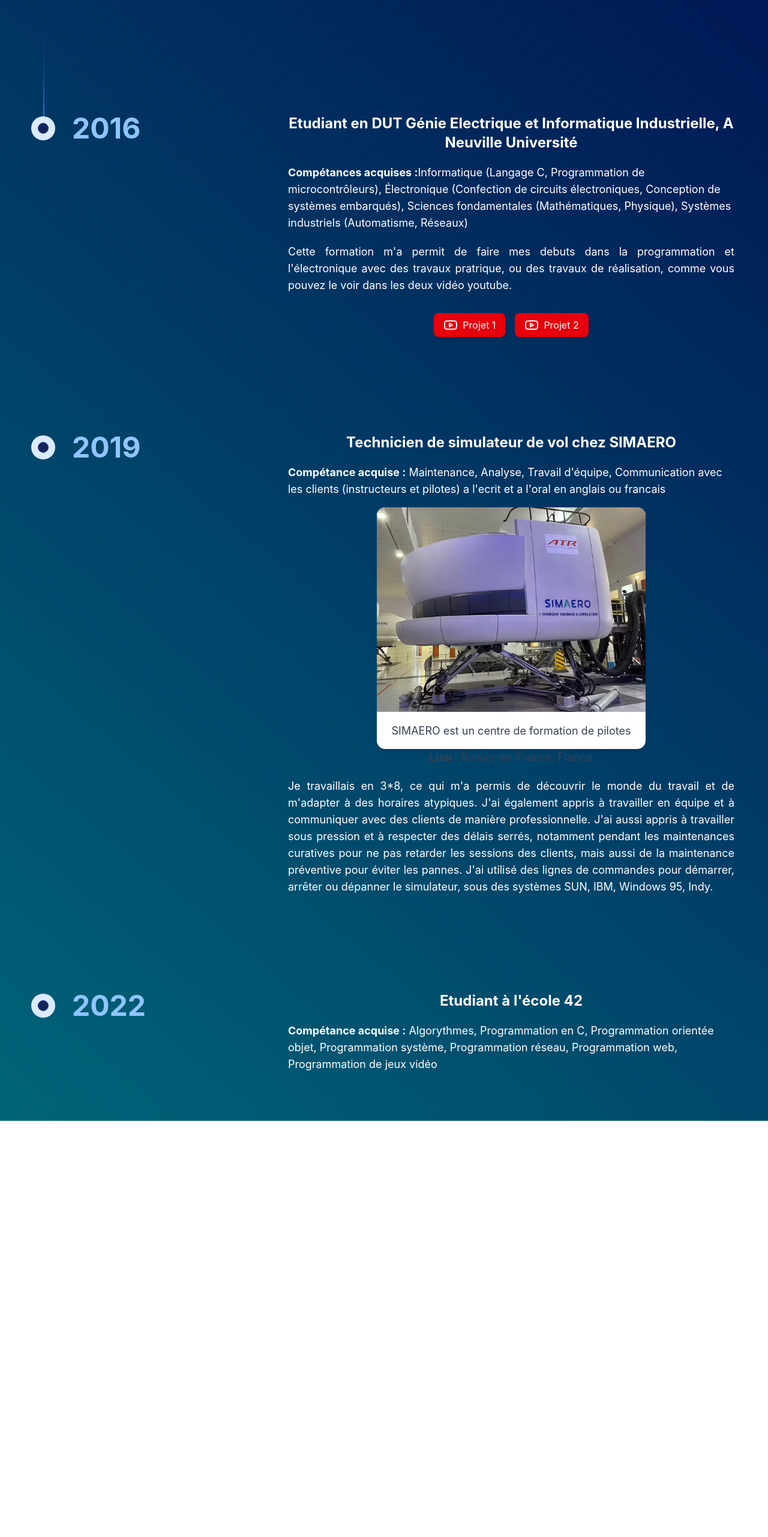
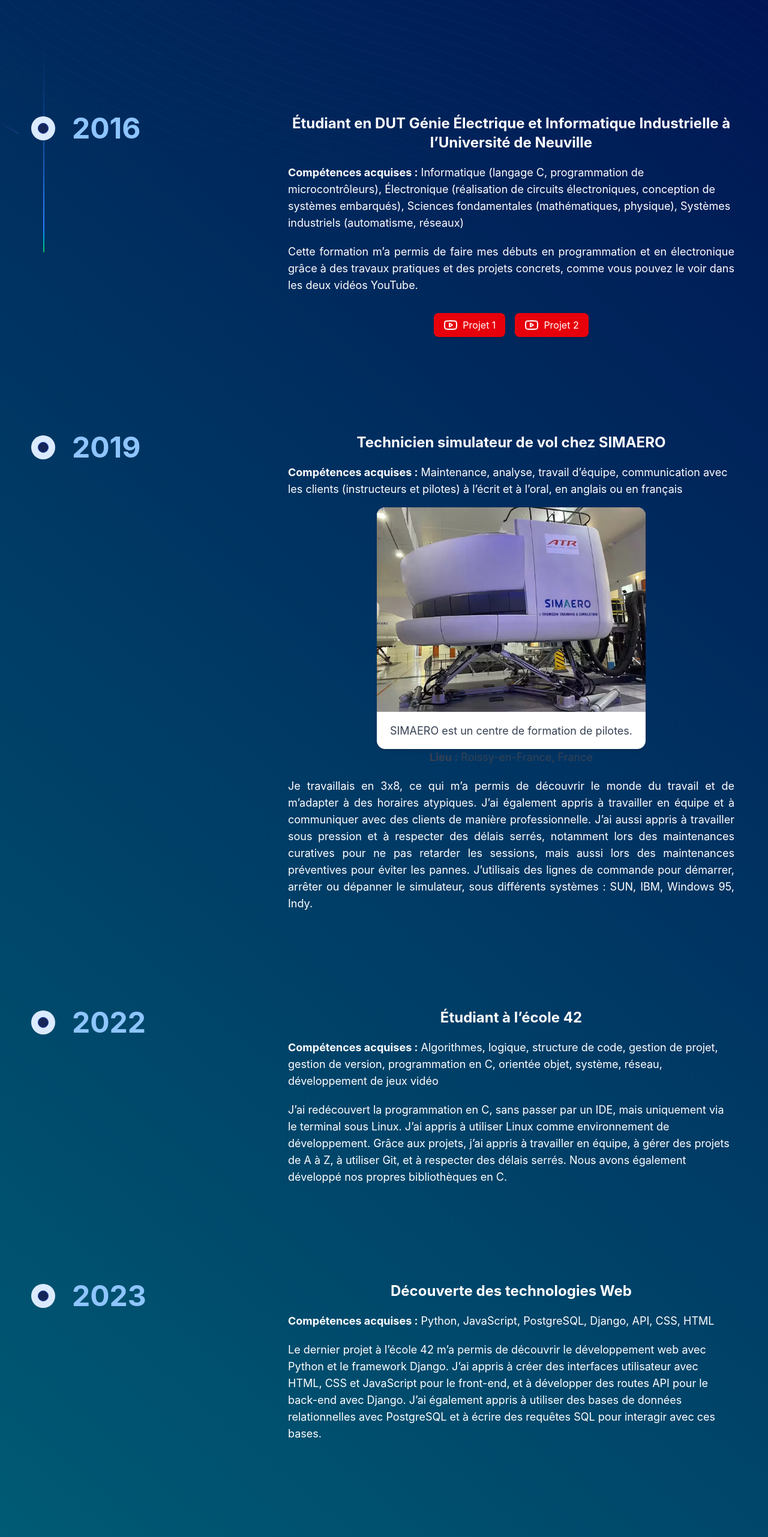
Before and after one commit to obouhlel/portfolio, a Next.js app: page /parcours in a window 1280 px wide. Shown: the part 234-2797 px from the top of the page at 60% size. Before the commit the page ends 2103 px from the top, so only its background shows below. Built offline with nearby package versions, Linux system fonts and the light colour scheme.

Commit message:
Timeline ok

```diff
--- a/src/app/parcours/page.tsx
+++ b/src/app/parcours/page.tsx
@@ -11,21 +11,20 @@
       content: (
         <div className="text-center">
           <h2 className="text-2xl font-bold">
-            Etudiant en DUT Génie Electrique et Informatique Industrielle, A
-            Neuville Université
+            Étudiant en DUT Génie Électrique et Informatique Industrielle à
+            l’Université de Neuville
           </h2>
           <h3 className="text-lg text-left pt-5">
-            <span className="font-bold">Compétances acquises :</span>
-            Informatique (Langage C, Programmation de microcontrôleurs),
-            Électronique (Confection de circuits électroniques, Conception de
-            systèmes embarqués), Sciences fondamentales (Mathématiques,
-            Physique), Systèmes industriels (Automatisme, Réseaux)
+            <span className="font-bold">Compétences acquises :</span>{" "}
+            Informatique (langage C, programmation de microcontrôleurs),
+            Électronique (réalisation de circuits électroniques, conception de
+            systèmes embarqués), Sciences fondamentales (mathématiques,
+            physique), Systèmes industriels (automatisme, réseaux)
           </h3>
           <p className="text-lg text-white text-justify pt-5">
-            Cette formation m&apos;a permit de faire mes debuts dans la
-            programmation et l&apos;électronique avec des travaux pratrique, ou
-            des travaux de réalisation, comme vous pouvez le voir dans les deux
-            vidéo youtube.
+            Cette formation m’a permis de faire mes débuts en programmation et
+            en électronique grâce à des travaux pratiques et des projets
+            concrets, comme vous pouvez le voir dans les deux vidéos YouTube.
           </p>
           <div className="flex justify-center gap-4 mt-8">
             <a
@@ -53,13 +52,13 @@
       content: (
         <div className="text-center">
           <h2 className="text-2xl font-bold">
-            Technicien de simulateur de vol chez SIMAERO
+            Technicien simulateur de vol chez SIMAERO
           </h2>
           <h3 className="text-lg text-left pt-5">
-            <span className="font-bold">Compétance acquise :</span> Maintenance,
-            Analyse, Travail d&apos;équipe, Communication avec les clients
-            (instructeurs et pilotes) a l&apos;ecrit et a l&apos;oral en anglais
-            ou francais
+            <span className="font-bold">Compétences acquises :</span>{" "}
+            Maintenance, analyse, travail d’équipe, communication avec les
+            clients (instructeurs et pilotes) à l’écrit et à l’oral, en anglais
+            ou en français
           </h3>
           <div className="mt-4 bg-white dark:bg-gray-800 rounded-xl shadow-md overflow-hidden mx-auto max-w-md">
             <Image
@@ -71,7 +70,7 @@
             />
             <div className="p-4">
               <p className="text-lg text-gray-700 dark:text-gray-300">
-                SIMAERO est un centre de formation de pilotes
+                SIMAERO est un centre de formation de pilotes.
               </p>
             </div>
           </div>
@@ -79,16 +78,16 @@
             <span className="font-bold">Lieu :</span> Roissy-en-France, France
           </p>
           <p className="text-lg text-white text-justify pt-5">
-            Je travaillais en 3*8, ce qui m&apos;a permis de découvrir le monde
-            du travail et de m&apos;adapter à des horaires atypiques. J&apos;ai
-            également appris à travailler en équipe et à communiquer avec des
-            clients de manière professionnelle. J&apos;ai aussi appris à
-            travailler sous pression et à respecter des délais serrés, notamment
-            pendant les maintenances curatives pour ne pas retarder les sessions
-            des clients, mais aussi de la maintenance préventive pour éviter les
-            pannes. J&apos;ai utilisé des lignes de commandes pour démarrer,
-            arrêter ou dépanner le simulateur, sous des systèmes SUN, IBM,
-            Windows 95, Indy.
+            Je travaillais en 3x8, ce qui m’a permis de découvrir le monde du
+            travail et de m’adapter à des horaires atypiques. J’ai également
+            appris à travailler en équipe et à communiquer avec des clients de
+            manière professionnelle. J’ai aussi appris à travailler sous
+            pression et à respecter des délais serrés, notamment lors des
+            maintenances curatives pour ne pas retarder les sessions, mais aussi
+            lors des maintenances préventives pour éviter les pannes.
+            J’utilisais des lignes de commande pour démarrer, arrêter ou
+            dépanner le simulateur, sous différents systèmes : SUN, IBM, Windows
+            95, Indy.
           </p>
         </div>
       ),
@@ -97,13 +96,85 @@
       title: "2022",
       content: (
         <div className="text-center">
-          <h2 className="text-2xl font-bold">Etudiant à l&apos;école 42</h2>
+          <h2 className="text-2xl font-bold">Étudiant à l’école 42</h2>
           <h3 className="text-lg text-left pt-5">
-            <span className="font-bold">Compétance acquise :</span> Algorythmes,
-            Programmation en C, Programmation orientée objet, Programmation
-            système, Programmation réseau, Programmation web, Programmation de
-            jeux vidéo
+            <span className="font-bold">Compétences acquises :</span>{" "}
+            Algorithmes, logique, structure de code, gestion de projet, gestion
+            de version, programmation en C, orientée objet, système, réseau,
+            développement de jeux vidéo
           </h3>
+          <p className="text-lg text-white text-left pt-5">
+            J’ai redécouvert la programmation en C, sans passer par un IDE, mais
+            uniquement via le terminal sous Linux. J’ai appris à utiliser Linux
+            comme environnement de développement. Grâce aux projets, j’ai appris
+            à travailler en équipe, à gérer des projets de A à Z, à utiliser
+            Git, et à respecter des délais serrés. Nous avons également
+            développé nos propres bibliothèques en C.
+          </p>
+        </div>
+      ),
+    },
+    {
+      title: "2023",
+      content: (
+        <div className="text-center">
+          <h2 className="text-2xl font-bold">
+            Découverte des technologies Web
+          </h2>
+          <h3 className="text-lg text-left pt-5">
+            <span className="font-bold">Compétences acquises :</span> Python,
+            JavaScript, PostgreSQL, Django, API, CSS, HTML
+          </h3>
+          <p className="text-lg text-white text-left pt-5">
+            Le dernier projet à l’école 42 m’a permis de découvrir le
+            développement web avec Python et le framework Django. J’ai appris à
+            créer des interfaces utilisateur avec HTML, CSS et JavaScript pour
+            le front-end, et à développer des routes API pour le back-end avec
+            Django. J’ai également appris à utiliser des bases de données
+            relationnelles avec PostgreSQL et à écrire des requêtes SQL pour
+            interagir avec ces bases.
+          </p>
+        </div>
+      ),
+    },
+    {
+      title: "2024",
+      content: (
+        <div className="text-center">
+          <h2 className="text-2xl font-bold">
+            Stage : Développeur Recherche & Développement chez Free
+          </h2>
+          <h3 className="text-lg text-left pt-5">
+            <span className="font-bold">Compétences acquises :</span> Python,
+            TypeScript, Vue.js, Rust, Playwright, Docker, Nuxt.js, Next.js,
+            CI/CD
+          </h3>
+          <p className="text-lg text-white text-left pt-5">
+            J’ai travaillé dans un laboratoire de recherche et développement
+            chez Free, afin de concevoir des outils internes pour assister les
+            autres équipes. Voici les projets que j’ai menés :
+          </p>
+          <ul className="list-disc list-inside text-left">
+            <li>
+              <span className="font-bold">Avatar Generator :</span> Une API qui
+              supprime le fond d’une photo, le remplace par une couleur unie et
+              ajoute un overlay conforme à la charte graphique de Free. Outil :
+              FastAPI.
+            </li>
+            <li>
+              <span className="font-bold">No-code Tool Testing :</span> Un outil
+              no-code permettant de réaliser des tests sur le site de Free en
+              simulant des comportements humains. Outils : Playwright pour la
+              navigation web, Cucumber JS avec la syntaxe Gherkin, Nuxt.js pour
+              l’application full-stack.
+            </li>
+            <li>
+              <span className="font-bold">CMS en Rust :</span> Outil full-stack
+              avec front-end en Vue.js et back-end en Rust. Utilisation de
+              Monaco Editor pour l’édition de code côté front, et de parties du
+              code source de Deno pour interpréter le JS/TS, intégré via Vite.
+            </li>
+          </ul>
         </div>
       ),
     },
```
